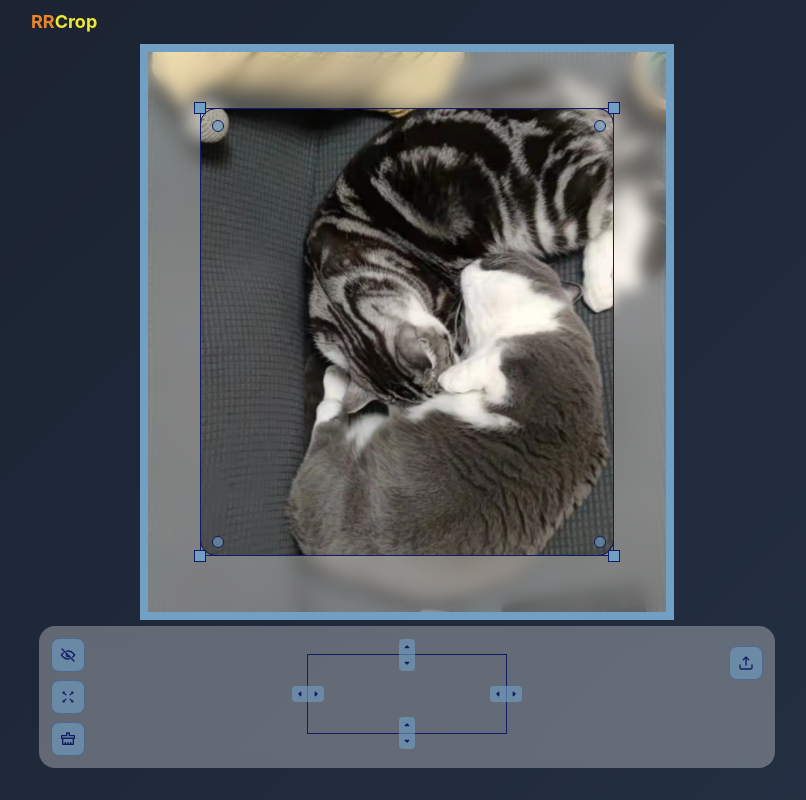
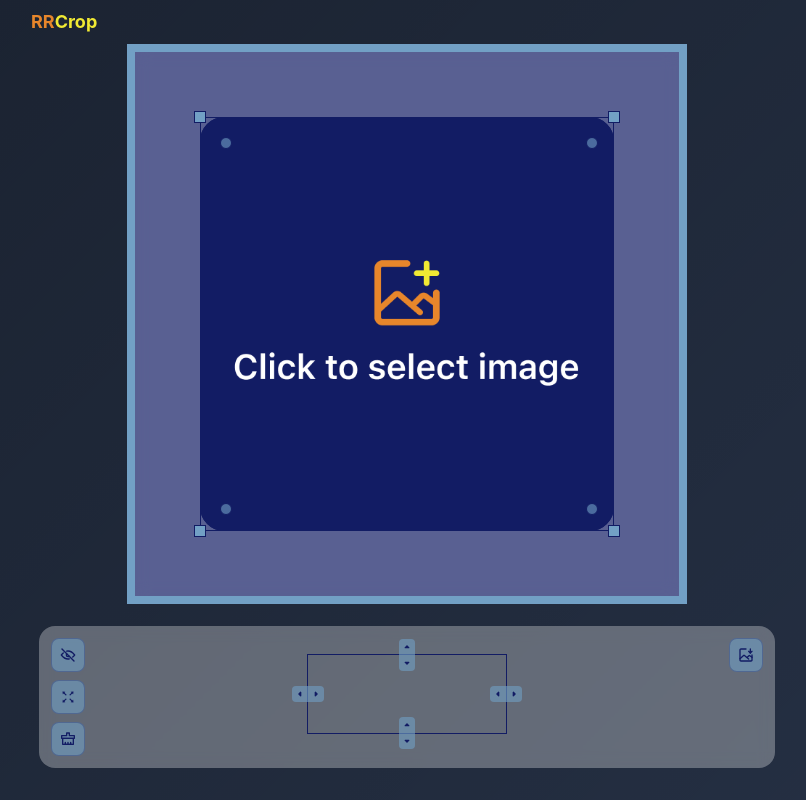
Before and after one commit to taterboom/RRCrop, a Next.js app: page / in a window 1280 px wide. Shown: the whole page, without its empty margins (233-1039 px from the left). Built offline with nearby package versions, Linux system fonts and the light colour scheme.

Commit message:
:lipstick: initial frame

```diff
--- a/components/ControlBar.tsx
+++ b/components/ControlBar.tsx
@@ -6,6 +6,7 @@ import Handle from "./Handle"
 import { useLoadImage } from "./hooks/useLoadImage"
 import {
   AntDesignFullscreenOutlined,
+  IconParkDownPicture,
   IconParkOutlineClear,
   IconParkOutlinePreviewOpen,
   IconParkPreviewCloseOne,
@@ -169,9 +170,9 @@ const ControlBar = (props: ControlBarProps) => {
             <Handle></Handle>
           </div>
           <div className="w-0 flex-1">
-            <div className=" text-right mt-2">
+            <div className=" text-right">
               <Button onClick={() => onExport()}>
-                <UilExport />
+                <IconParkDownPicture />
               </Button>
             </div>
           </div>
--- a/components/icons.tsx
+++ b/components/icons.tsx
@@ -150,3 +150,51 @@ export function CarbonCloseOutline(props: SVGProps<SVGSVGElement>) {
     </svg>
   )
 }
+
+export function IconParkDownPicture(props: SVGProps<SVGSVGElement>) {
+  return (
+    <svg
+      xmlns="http://www.w3.org/2000/svg"
+      xmlnsXlink="http://www.w3.org/1999/xlink"
+      width="1em"
+      height="1em"
+      viewBox="0 0 48 48"
+      {...props}
+    >
+      <g fill="none">
+        <path
+          fill="currentColor"
+          d="M44 24C44 22.8954 43.1046 22 42 22C40.8954 22 40 22.8954 40 24H44ZM24 8C25.1046 8 26 7.10457 26 6C26 4.89543 25.1046 4 24 4V8ZM39 40H9V44H39V40ZM8 39V9H4V39H8ZM40 24V39H44V24H40ZM9 8H24V4H9V8ZM9 40C8.44772 40 8 39.5523 8 39H4C4 41.7614 6.23857 44 9 44V40ZM39 44C41.7614 44 44 41.7614 44 39H40C40 39.5523 39.5523 40 39 40V44ZM8 9C8 8.44772 8.44771 8 9 8V4C6.23858 4 4 6.23857 4 9H8Z"
+        ></path>
+        <path
+          stroke="currentColor"
+          strokeLinecap="round"
+          strokeLinejoin="round"
+          strokeWidth="4"
+          d="M6 35L16.6931 25.198C17.4389 24.5143 18.5779 24.4953 19.3461 25.1538L32 36"
+        ></path>
+        <path
+          stroke="currentColor"
+          strokeLinecap="round"
+          strokeLinejoin="round"
+          strokeWidth="4"
+          d="M28 31L32.7735 26.2265C33.4772 25.5228 34.5914 25.4436 35.3877 26.0408L42 31"
+        ></path>
+        <path
+          stroke="currentColor"
+          strokeLinecap="round"
+          strokeLinejoin="round"
+          strokeWidth="4"
+          d="M32 13L37 18L42 13"
+        ></path>
+        <path
+          stroke="currentColor"
+          strokeLinecap="round"
+          strokeLinejoin="round"
+          strokeWidth="4"
+          d="M37 6L37 18"
+        ></path>
+      </g>
+    </svg>
+  )
+}
--- a/constants/index.ts
+++ b/constants/index.ts
@@ -1,6 +1,6 @@
-export const PLACEMENT_IMG = "/taichi.png"
-export const PLACEMENT_WIDTH = 1279
-export const PLACEMENT_HEIGHT = 1384
+export const PLACEMENT_IMG = "/frame.png"
+export const PLACEMENT_WIDTH = 750
+export const PLACEMENT_HEIGHT = 750
 
 export const CONTAINER_H_WHITE_SPACE = 48
-export const CONTAINER_V_WHITE_SPACE = 240
+export const CONTAINER_V_WHITE_SPACE = 256
--- a/store/index.ts
+++ b/store/index.ts
@@ -1,6 +1,6 @@
 import { atom, selector } from "recoil"
 import { containSizeInDocment, scaleRect } from "../components/utils"
-import { PLACEMENT_HEIGHT, PLACEMENT_WIDTH } from "../constants"
+import { PLACEMENT_HEIGHT, PLACEMENT_IMG, PLACEMENT_WIDTH } from "../constants"
 
 const placementSize = containSizeInDocment(PLACEMENT_WIDTH, PLACEMENT_HEIGHT)
 
@@ -11,13 +11,13 @@ const placementCropperScaledRect = scaleRect(
     width: placementSize[0],
     height: placementSize[1],
   },
-  0.8
+  0.76
 )
 
 export const imgState = atom({
   key: "imgState",
   default: {
-    src: "/taichi.jpeg",
+    src: PLACEMENT_IMG,
     width: placementSize[0],
     height: placementSize[1],
     naturalWidth: PLACEMENT_WIDTH,
@@ -32,12 +32,12 @@ export const cropperState = atom({
     initialY: placementCropperScaledRect.y,
     initialWidth: placementCropperScaledRect.width,
     initialHeight: placementCropperScaledRect.height,
-    initialRadius: 16,
+    initialRadius: 24,
     x: placementCropperScaledRect.x,
     y: placementCropperScaledRect.y,
     width: placementCropperScaledRect.width,
     height: placementCropperScaledRect.height,
-    radius: 16,
+    radius: 24,
   },
 })
 
@@ -74,6 +74,6 @@ export const radiusHandlerDragDownState = atom<boolean>({
 export const isInitialSelector = selector({
   key: "isInitialSelector",
   get: ({ get }) => {
-    return get(imgState).src === "/taichi.jpeg"
+    return get(imgState).src === PLACEMENT_IMG
   },
 })
```
Also changed, not shown: public/frame.png (added).
